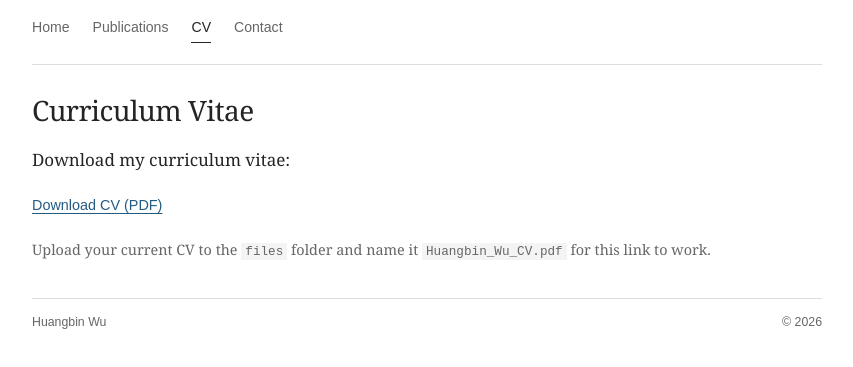
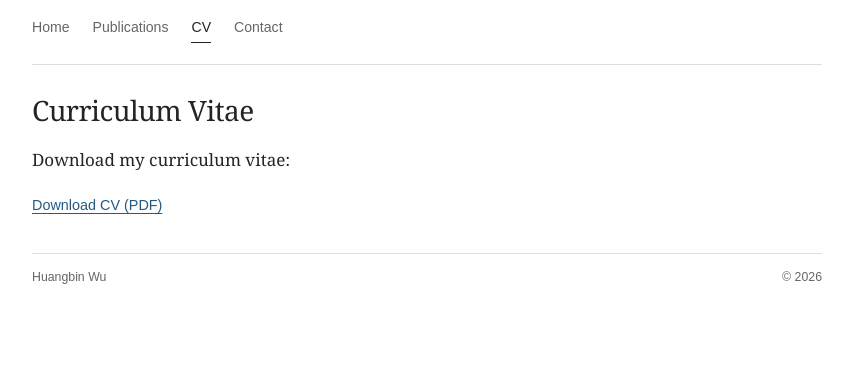
Before and after one commit to wuhuangbin/wuhuangbin.github.io, a plain HTML site: page cv.html in a window 1280 px wide. Shown: the part 141-508 px from the top of the page, without its empty margins (213-1066 px from the left). Drawn offline with Linux system fonts and the light colour scheme.

Commit message:
Remove upload note from CV section
Removed note about uploading CV to files folder.

```diff
--- a/cv.html
+++ b/cv.html
@@ -25,7 +25,6 @@
         <h1>Curriculum Vitae</h1>
         <p>Download my curriculum vitae:</p>
         <p class="links"><a href="files/Huangbin_Wu_CV.pdf">Download CV (PDF)</a></p>
-        <p class="note">Upload your current CV to the <code>files</code> folder and name it <code>Huangbin_Wu_CV.pdf</code> for this link to work.</p>
       </section>
     </main>
 
```
